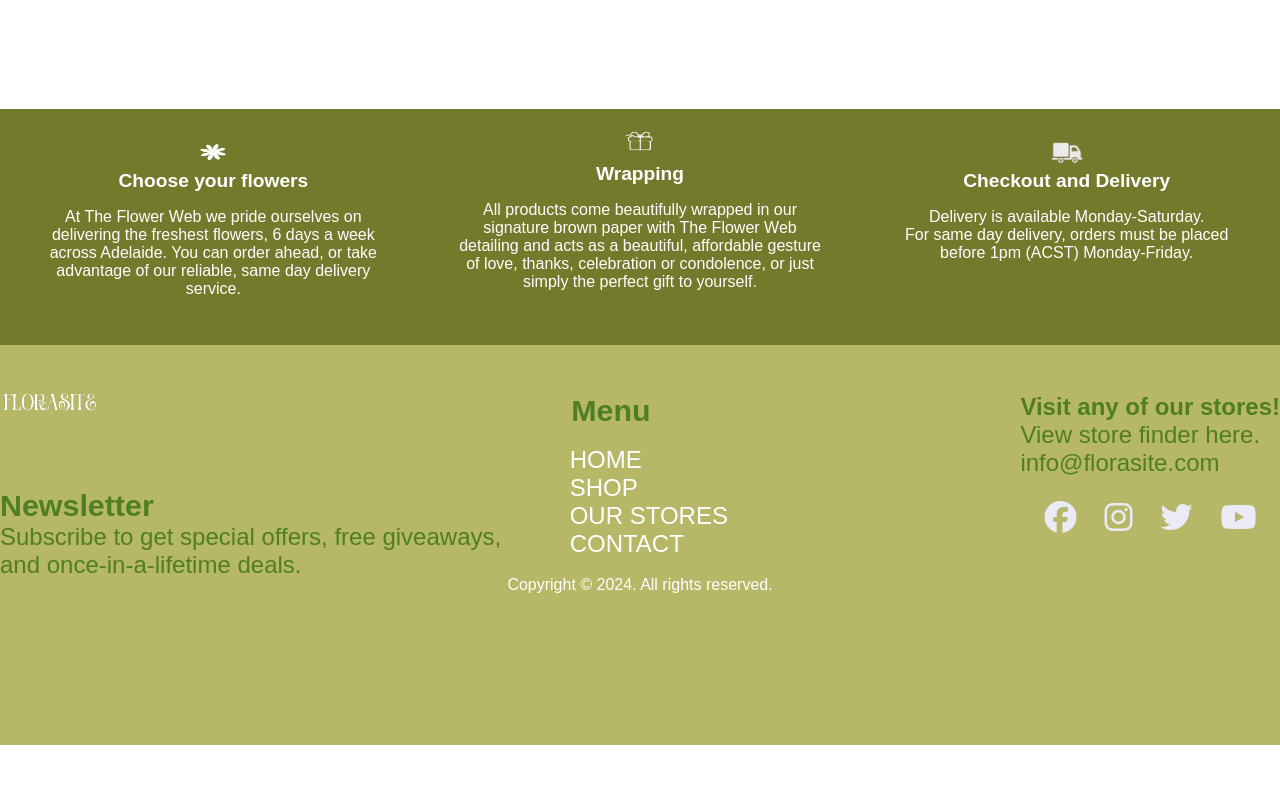
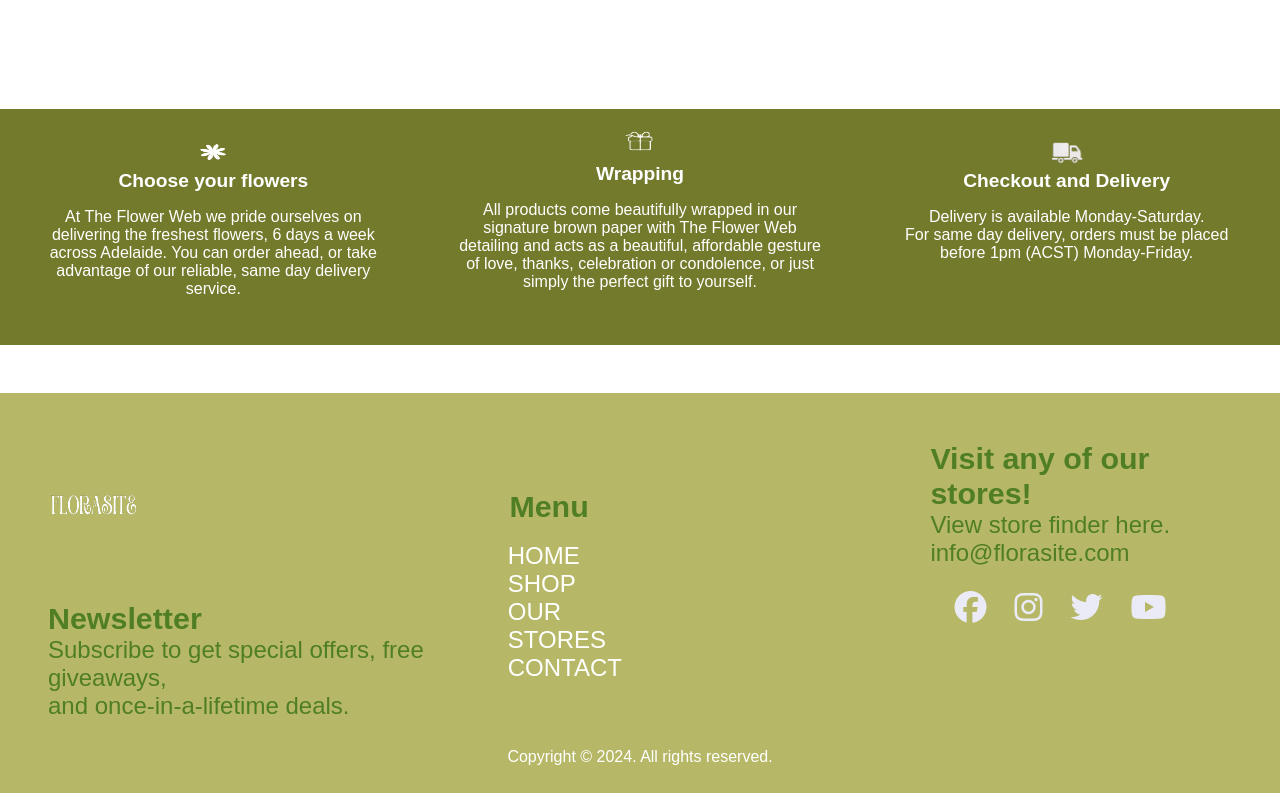
Before and after one commit to Samikshya187/Minor-Project, a plain HTML site: page Homepage.html in a window 1280 px wide. Shown: the part 2783-3576 px from the top of the page. Before the commit the page ends 3528 px from the top, so only its background shows below. Drawn offline with Linux system fonts and the light colour scheme.

Commit message:
edited one

```diff
--- a/Homepage.css
+++ b/Homepage.css
@@ -402,20 +402,15 @@ font-size: 1rem;
 .foot {
     min-height: 25rem;
     background-color: rgb(182, 184, 103);
+    margin-top: 3rem;
 }
 
 #footer {
-
+    padding: 3rem;
     display: flex;
     justify-content: space-between;
     color: white;
 }
-
-/* .footer1{
-    display: flex;
-    justify-content: space-evenly;
-
-} */
 
 .footer-section1 h1 {
     color: rgb(80, 126, 36);
@@ -430,7 +425,7 @@ font-size: 1rem;
 }
 
 .footer-section2 {
-    margin-right:6rem;
+    margin-right: 10rem;
     margin-top: 3rem;
 }
 
@@ -462,15 +457,14 @@ font-size: 1rem;
 
 .footer-section3 h1 {
     color: rgb(80, 126, 36);
-    font-size: 1.5rem;
+    font-size: 1.9rem;
     font-family: sans-serif;
-    margin-top: 3rem;
 }
 
 .footer-section3 p {
     font-size: 1.5rem;
+    font-family: sans-serif;
     color: rgb(80, 126, 36);
-    font-family: sans-serif;
 }
 
 .footer-section3 i {
```
Also changed, not shown: Homepage.html (+0 -3 lines).
